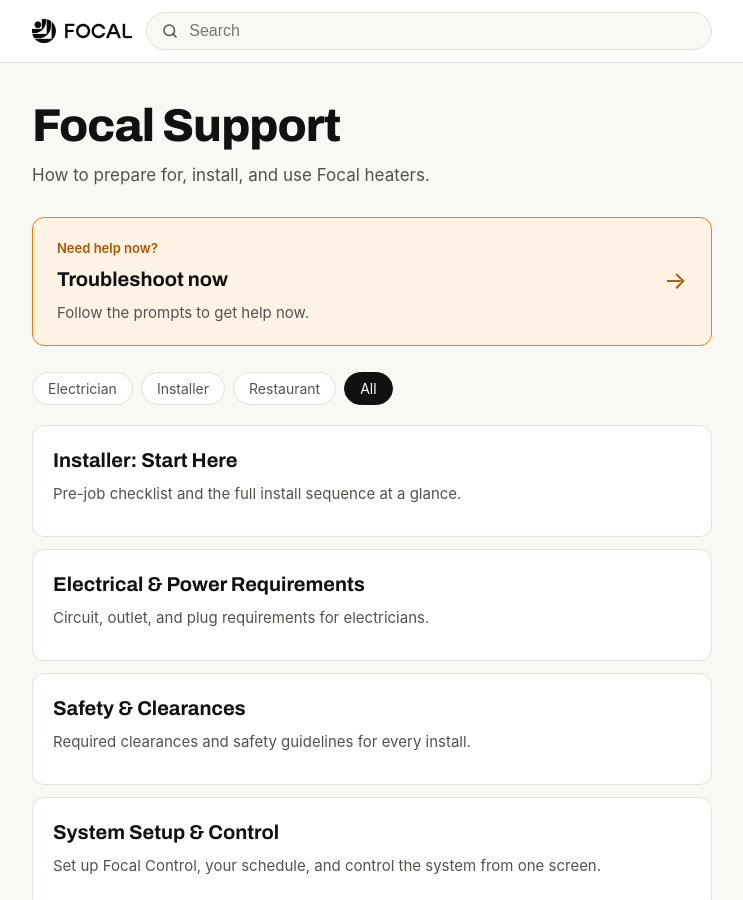
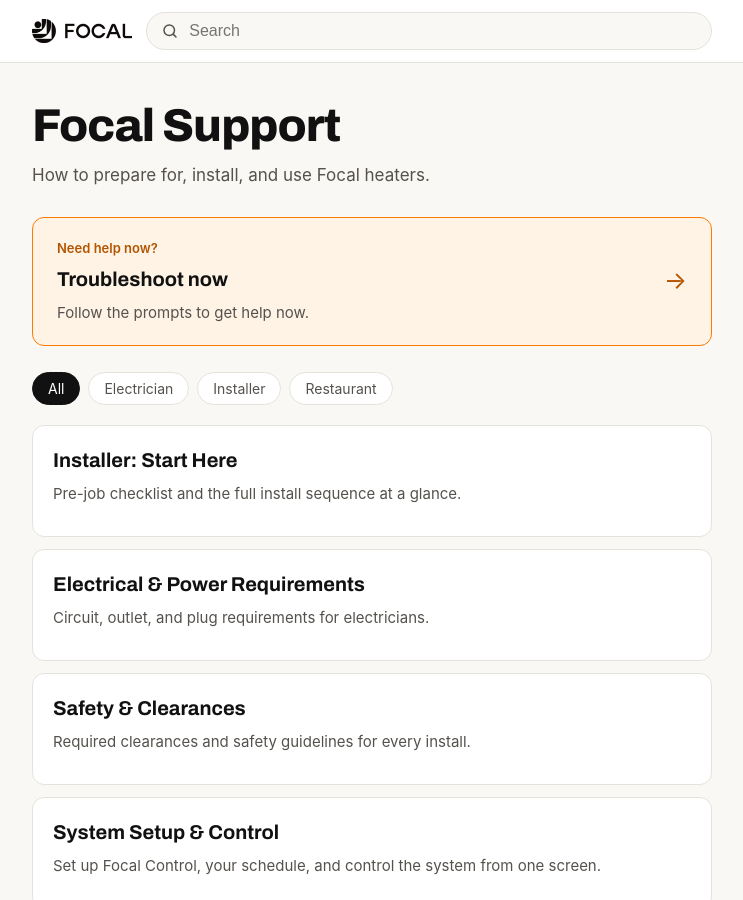
Before and after one commit to BeamT/external-docs, a Jekyll site: the page built from index.html, in a window 1280 px wide and 900 px high. Shown: the whole window, without its empty margins (268-1011 px from the left). Built offline with Jekyll 4.4.1, drawn with Linux system fonts in a browser that asks for light colours; some web fonts are replaced.

Commit message:
Put the All filter pill first
Co-Authored-By: Claude Sonnet 5 <noreply@anthropic.com>

```diff
--- a/index.html
+++ b/index.html
@@ -17,10 +17,10 @@ title: null
 </a>
 
 <div class="filter-row" role="group" aria-label="Filter by audience">
+  <button class="chip" data-aud="all" aria-pressed="true">All</button>
   <button class="chip" data-aud="electrician" aria-pressed="false">Electrician</button>
   <button class="chip" data-aud="installer" aria-pressed="false">Installer</button>
   <button class="chip" data-aud="customer" aria-pressed="false">Restaurant</button>
-  <button class="chip" data-aud="all" aria-pressed="true">All</button>
 </div>
 
 <div class="card-list" id="card-list">
```
